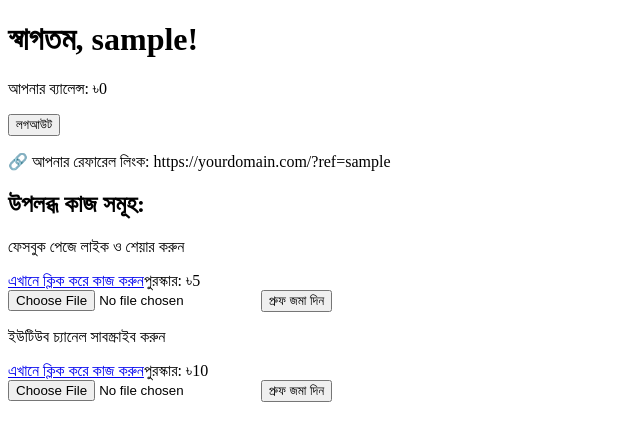
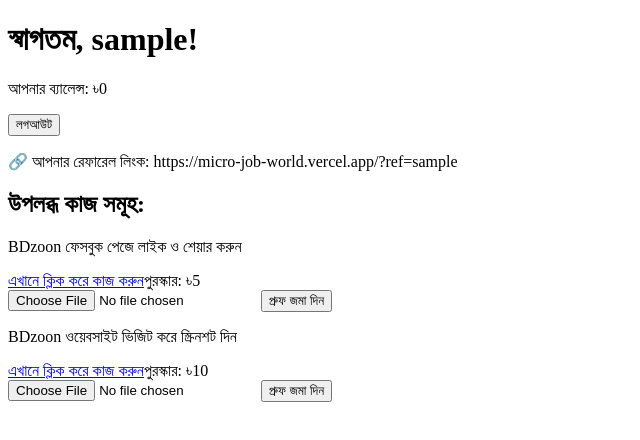
Before and after one commit to mgnasir744/micro-job-world-, a Next.js app: page /dashboard in a window 1280 px wide. Shown: the top 440 px of the page, without its empty margins (0-640 px from the left). Built offline with nearby package versions, Linux system fonts and the light colour scheme; sample sign-in values are in the browser's storage.

Commit message:
Update dashboard.js

```diff
--- a/pages/dashboard.js
+++ b/pages/dashboard.js
@@ -5,8 +5,8 @@ export default function Dashboard() {
   const [user, setUser] = useState(null);
   const [screenshot, setScreenshot] = useState('');
   const [tasks, setTasks] = useState([
-    { id: 1, title: 'ফেসবুক পেজে লাইক ও শেয়ার করুন', link: 'https://facebook.com/example', reward: 5 },
-    { id: 2, 'title': 'ইউটিউব চ্যানেল সাবস্ক্রাইব করুন', link: 'https://youtube.com/example', reward: 10 }
+    { id: 1, title: 'BDzoon ফেসবুক পেজে লাইক ও শেয়ার করুন', link: 'https://www.facebook.com/BDzoon.official', reward: 5 },
+    { id: 2, title: 'BDzoon ওয়েবসাইট ভিজিট করে স্ক্রিনশট দিন', link: 'https://www.bdzoon.com', reward: 10 }
   ]);
   const router = useRouter();
 
@@ -52,7 +52,7 @@ export default function Dashboard() {
         </div>
 
         <div className="bg-yellow-50 p-3 rounded-md mb-6 border border-yellow-200">
-          <p className="text-xs text-yellow-800">🔗 আপনার রেফারেল লিংক: <span className="font-mono font-bold">https://yourdomain.com/?ref={user.username}</span></p>
+          <p className="text-xs text-yellow-800">🔗 আপনার রেফারেল লিংক: <span className="font-mono font-bold">https://micro-job-world.vercel.app/?ref={user.username}</span></p>
         </div>
 
         <h2 className="text-lg font-bold mb-4 text-gray-700">উপলব্ধ কাজ সমূহ:</h2>
```
